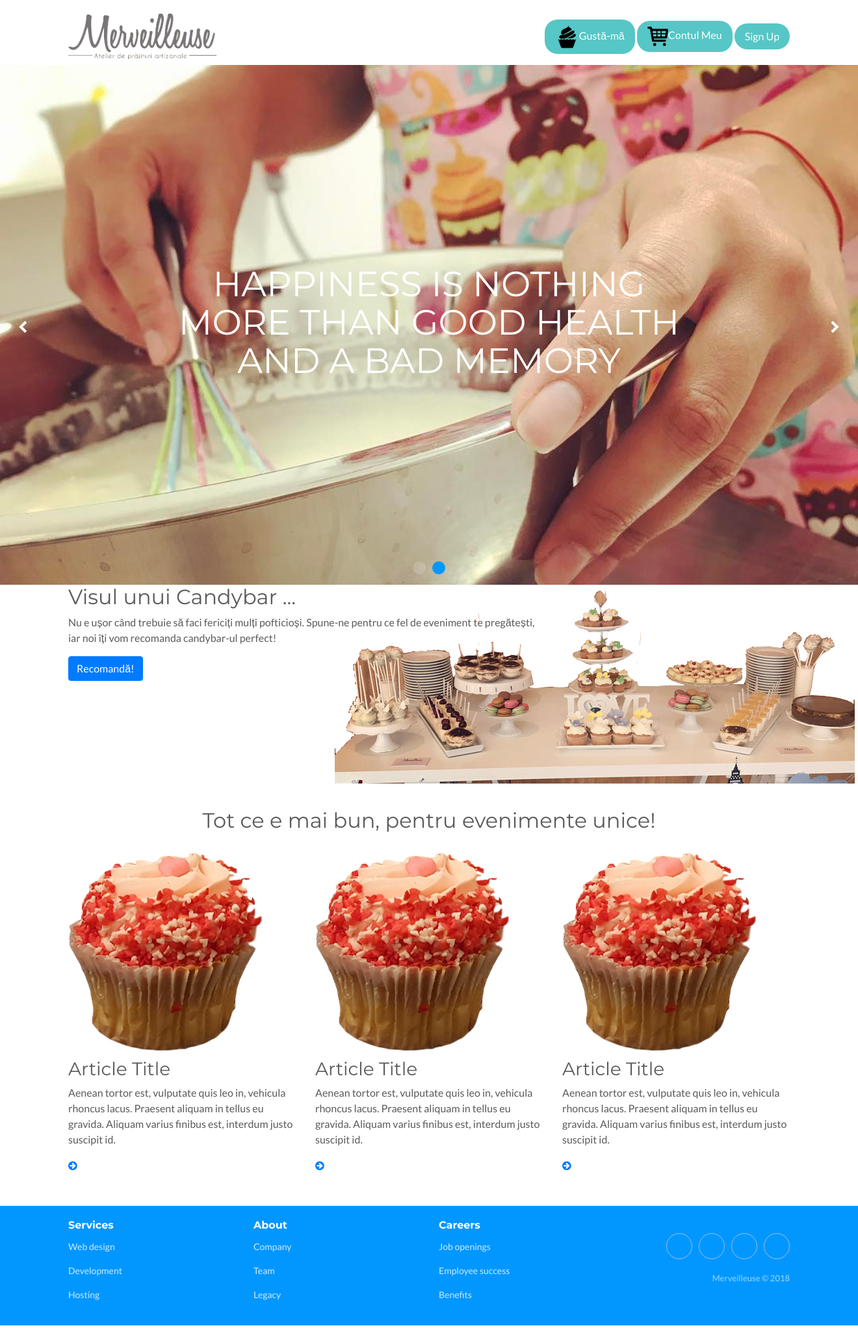
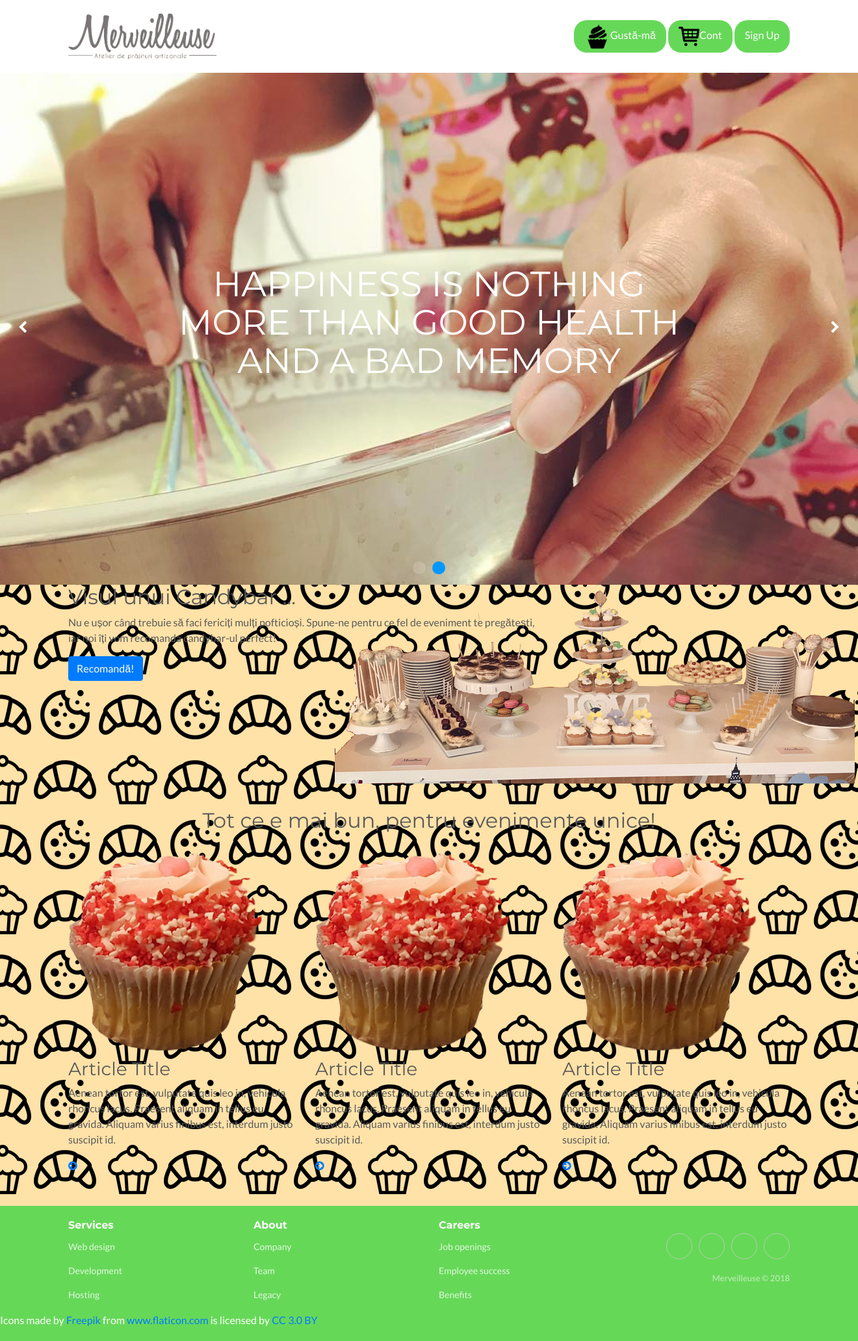
Before and after one commit to raresito/Merveilleuse, a PHP site: page /Client/index.php in a window 1320 px wide. Shown: the whole page at 65% size. Before the commit the page ends 2040 px from the top, so only its background shows below. Run offline with PHP 8.4, Linux system fonts and the light colour scheme; style sheets or scripts are compiled from the project's sources; some libraries are stand-ins or nearby versions.

Commit message:
More graphics as in: background!, new button color! better footer!

```diff
--- a/Client/clientnavbar.php
+++ b/Client/clientnavbar.php
@@ -42,7 +42,7 @@ if(isset($_SESSION["email"])) {
                         echo '
                         <a class="btn btn-light action-button" role="button" href="login.php">
                             <img src="../resources/res/shopping-cart-icon.png" class="icon-cupcake">
-                            Contul Meu
+                            Cont
                             <span class="badge badge-light">' . $basketAmount .  '</span>
                         </a>
                         <a class="btn btn-light action-button" role="button" href="../Client/logout.php">
@@ -52,7 +52,7 @@ if(isset($_SESSION["email"])) {
                     } else {
                         echo '
                         <a class="btn btn-light action-button" role="button" href="../Client/login.php">
-                            <img src="../resources/res/shopping-cart-icon.png" class="icon-cupcake">Contul Meu
+                            <img src="../resources/res/shopping-cart-icon.png" class="icon-cupcake">Cont
                             <span class="badge badge-light">' . $basketAmount .  '</span>
                         </a>
                         <a class="btn btn-light action-button" role="button" href="register.php">Sign Up</a>
--- a/Client/footer.php
+++ b/Client/footer.php
@@ -34,5 +34,7 @@
                 </div>
             </div>
         </div>
+        <div>Icons made by <a href="http://www.freepik.com" title="Freepik">Freepik</a> from <a href="https://www.flaticon.com/" title="Flaticon">www.flaticon.com</a> is licensed by <a href="http://creativecommons.org/licenses/by/3.0/" title="Creative Commons BY 3.0" target="_blank">CC 3.0 BY</a></div>
+
     </footer>
 </div>
--- a/Client/index.php
+++ b/Client/index.php
@@ -37,7 +37,7 @@
     <body>
     <?php include 'clientnavbar.php';?>
 
-    <div class="container-fluid hero" style="z-index: 5; margin-top: 100px">
+    <div class="container-fluid" style="z-index: 5; margin-top: 100px;">
         <div class="row">
             <div class="swiper-container main-slider" id="myCarousel">
                 <div class="swiper-wrapper">
--- a/Client/shop.php
+++ b/Client/shop.php
@@ -46,8 +46,12 @@ function console_log($data){
                     }
                     ';
                 }
+                else{
+                    echo'
+                    location.href="../Client/login.php";
+                    ';
+                }
             ?>
-
 
         }
     </script>
--- a/resources/css/Footer-Clean.css
+++ b/resources/css/Footer-Clean.css
@@ -1,6 +1,5 @@
 .footer-clean {
-  padding:50px 0;
-  background-color:#fff;
+  padding-top: 50px;
   color:#4b4c4d;
 }
 
--- a/resources/css/Navigation-with-Button.css
+++ b/resources/css/Navigation-with-Button.css
@@ -92,16 +92,17 @@
 }
 
 .navigation-clean-button .navbar-text .action-button, .navigation-clean-button .navbar-text .action-button:active, .navigation-clean-button .navbar-text .action-button:hover {
-  background:#56c6c6;
+  background: #66d858;
   border-radius:20px;
   font-size:inherit;
   color:#fff;
   box-shadow:none;
   border:none;
   text-shadow:none;
-  padding:.5rem 1rem;
+  padding: 0.3rem 1rem;
   transition:background-color 0.25s;
-  font-size:inherit;
+  height: 50px;
+  line-height: 2.3;
 }
 
 .navigation-clean-button .navbar-text .action-button:hover {
--- a/resources/css/clientnavbarCSS.css
+++ b/resources/css/clientnavbarCSS.css
@@ -2,14 +2,14 @@
     max-height: 70px;
 }
 .icon-cupcake{
-    max-height: 37px;
+    max-height: 40px;
 }
 .navbar {
     background: white;
 }
 
 .navbar-text .btn {
-    background: #56c6c6;
+    background: #54d44b;
     border-radius: 20px;
     font-size: inherit;
     color: #fff;
--- a/resources/css/custom.css
+++ b/resources/css/custom.css
@@ -6,6 +6,7 @@
 
 body {
 	color: #5a5a5a;
+	background-image: url('../img/Merveilleuse Background.jpg');
 	font-family: 'Lato', sans-serif;
 }
 h1, h2, h3, h4, h5 {
@@ -118,7 +119,7 @@ section {
 	width: 100%;
 }
 .sps--abv {
-	background-color: transparent;
+	background-color: white;
 	color: #000;
 }
 .sps--blw {
@@ -730,7 +731,7 @@ section {
 }
 footer {
 	float: left;
-	background: #0297FF;
+	background: #66d858;
 	width: 100%;
 	color: #fff;
 	padding: 20px 0
```
Also changed, not shown: Client/login.php (+1 -7 lines), resources/css/Pretty-Product-List.css (+14 -2 lines), resources/img/Merveilleuse Background.jpg (added).
